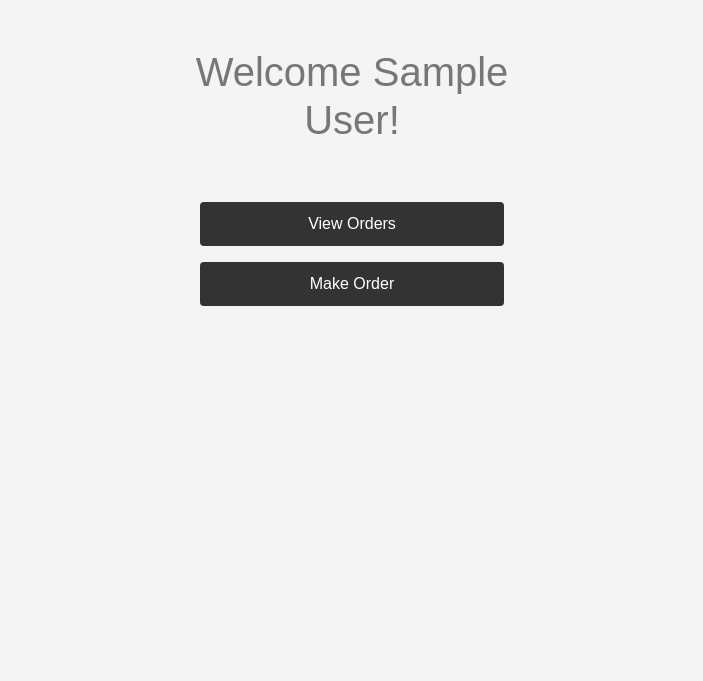
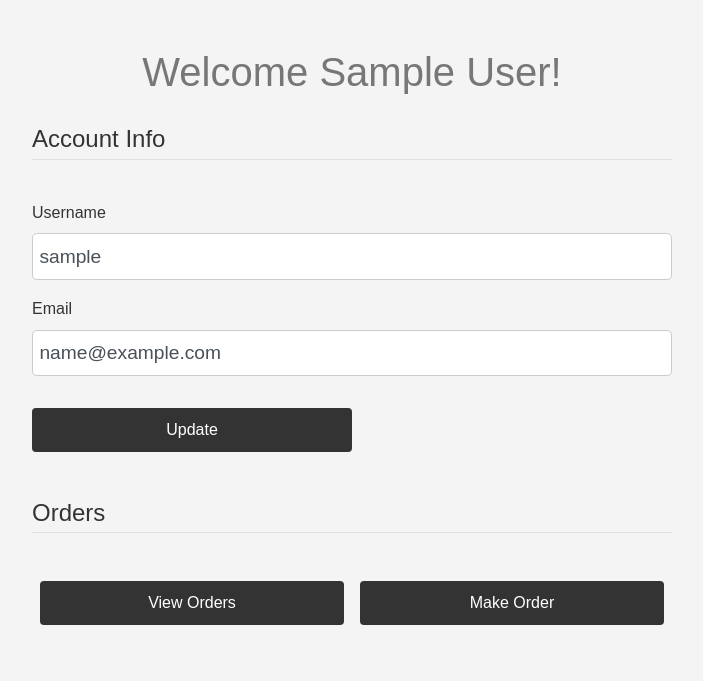
Before and after one commit to Nurou/devServices, a Flask app: page /account in a window 1280 px wide. Shown: the part 123-804 px from the top of the page, without its empty margins (288-991 px from the left). Before the commit the page ends 429 px from the top, so only its background shows below. Run offline with Flask 2, Linux system fonts and the light colour scheme; the visitor is signed in with stand-in values (Sample User, id 1); data comes from the database, SQL or seed files in the repository; some libraries are stand-ins or nearby versions.

```diff
--- a/application/__init__.py
+++ b/application/__init__.py
@@ -6,7 +6,7 @@ from flask_login import LoginManager
 app = Flask(__name__)
 
 # Env config - see SQLAlchemy docs
-ENV = "prod"
+ENV = "dev"
 
 if ENV == "dev":
     app.debug = True
--- a/application/forms.py
+++ b/application/forms.py
@@ -1,4 +1,5 @@
 from flask_wtf import FlaskForm
+from flask_login import current_user
 from wtforms import StringField, PasswordField, SubmitField, BooleanField
 from wtforms.validators import DataRequired, Length, Email, EqualTo, ValidationError
 from application.models import Account
@@ -32,3 +33,21 @@ class LoginForm(FlaskForm):
     password = PasswordField("Password", validators=[DataRequired()])
     remember = BooleanField("Remember Me")
     submit = SubmitField("Login")
+
+
+class UpdateAccountForm(FlaskForm):
+    username = StringField(
+        "Username", validators=[DataRequired(), Length(min=2, max=20)]
+    )
+    email = StringField("Email", validators=[DataRequired(), Email()])
+    submit = SubmitField("Update")
+
+    def validate_username(self, username):
+        account = Account.query.filter_by(username=username.data).first()
+        if account:
+            raise ValidationError("Username taken. Choose a different one.")
+
+    def validate_email(self, email):
+        account = Account.query.filter_by(email=email.data).first()
+        if account:
+            raise ValidationError("Email taken. Choose a different one.")
--- a/application/routes.py
+++ b/application/routes.py
@@ -9,7 +9,7 @@ from flask_login import (
 
 # app needs to be imported as it's used by decorators below
 from application import app, db, bcrypt
-from application.forms import RegistrationForm, LoginForm
+from application.forms import RegistrationForm, LoginForm, UpdateAccountForm
 from application.models import Account, Role, Order
 
 
@@ -73,12 +73,24 @@ def login():
 
 
 @app.route("/logout")
+@login_required
 def logout():
     logout_user()
     return redirect(url_for("home"))
 
 
-@app.route("/account")
+@app.route("/account", methods=["GET", "POST"])
 @login_required
 def account():
-    return render_template("account.html", title="Account")
+    form = UpdateAccountForm()
+    if form.validate_on_submit():
+        current_user.username = form.username.data
+        current_user.email = form.email.data
+        db.session.commit()
+        flash("Your account has been updated!", "success")
+        return redirect(url_for("account"))
+    elif request.method == "GET":
+        # populate form data
+        form.username.data = current_user.username
+        form.email.data = current_user.email
+    return render_template("account.html", title="Account", form=form)
--- a/application/static/style.css
+++ b/application/static/style.css
@@ -50,7 +50,8 @@ textarea {
 
 .btn {
   display: block;
-  width: 100%;
+  /* width: 100%; */
+  width: 50%;
   background: #333;
   color: #fff;
   padding: 10px 20px;
--- a/application/templates/account.html
+++ b/application/templates/account.html
@@ -1,10 +1,50 @@
 {% extends "layout.html" %} {% block content %}
-<div class="mx-auto w-25">
+<div class="mx-auto w-50">
   <h1 class="mt-5 text-center">Welcome {{ current_user.name }}!</h1>
-  <br />
-  <div class="d-flex flex-column p-2 mx-auto width: 300px">
-    <a href="#" class="btn btn-primary">View Orders</a>
-    <a href="#" class="btn btn-primary">Make Order</a>
+  <div class="d-flex flex-column">
+    <div>
+      <form method="POST" action="" enctype="multipart/form-data">
+        {{ form.hidden_tag() }}
+        <fieldset class="form-group">
+          <legend class="border-bottom mb-4">Account Info</legend>
+          <div class="form-group">
+            {{ form.username.label(class="form-control-label") }} {% if
+            form.username.errors %} {{ form.username(class="form-control
+            form-control-lg is-invalid") }}
+            <div class="invalid-feedback">
+              {% for error in form.username.errors %}
+              <span>{{ error }}</span>
+              {% endfor %}
+            </div>
+            {% else %} {{ form.username(class="form-control form-control-lg") }}
+            {% endif %}
+          </div>
+          <div class="form-group">
+            {{ form.email.label(class="form-control-label") }} {% if
+            form.email.errors %} {{ form.email(class="form-control
+            form-control-lg is-invalid") }}
+            <div class="invalid-feedback">
+              {% for error in form.email.errors %}
+              <span>{{ error }}</span>
+              {% endfor %}
+            </div>
+            {% else %} {{ form.email(class="form-control form-control-lg") }} {%
+            endif %}
+          </div>
+        </fieldset>
+        <div class="form-group">
+          {{ form.submit(class="btn btn-outline-info") }}
+        </div>
+      </form>
+    </div>
+    <br />
+    <div class="mb-5">
+      <legend class="border-bottom mb-4">Orders</legend>
+      <div class="d-flex p-2 mx-auto width: 300px">
+        <a href="#" class="btn btn-primary mr-3">View Orders</a>
+        <a href="#" class="btn btn-primary">Make Order</a>
+      </div>
+    </div>
   </div>
 </div>
 <!-- TODO: list orders here -->
```
